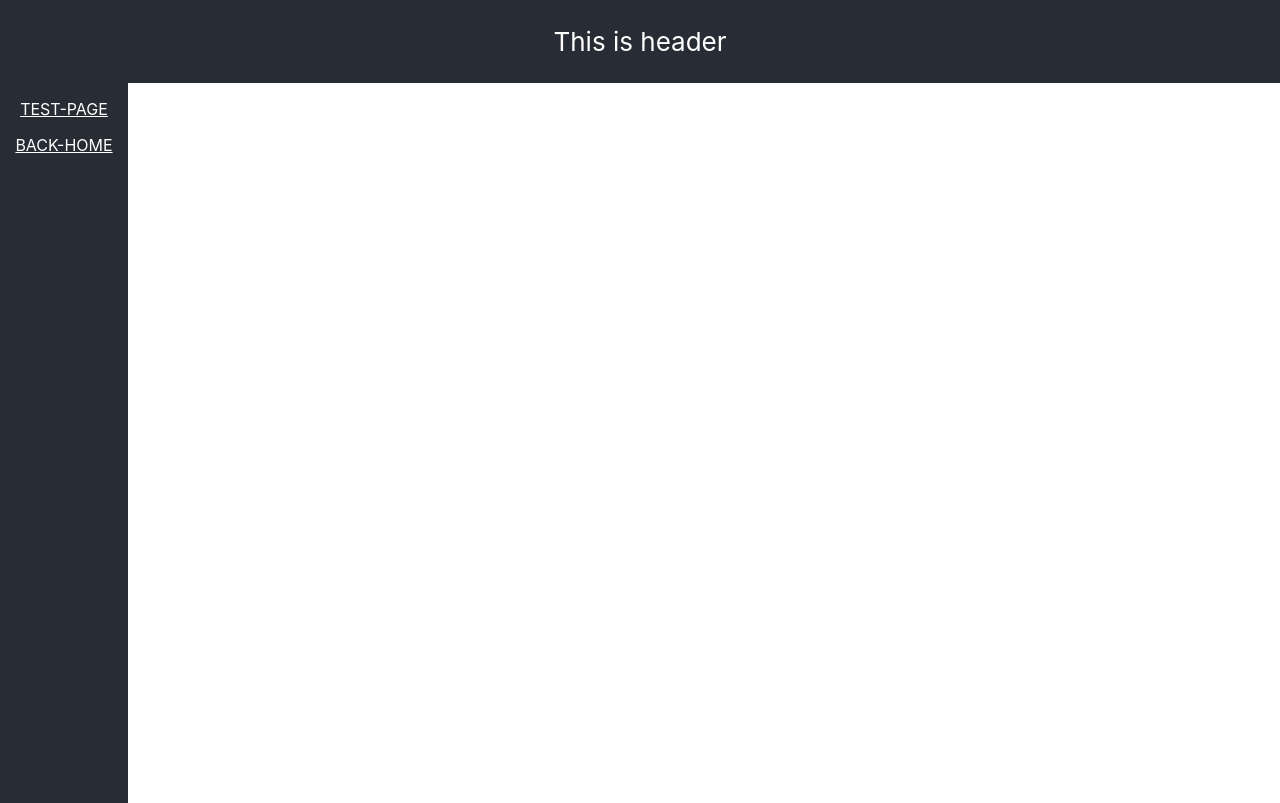
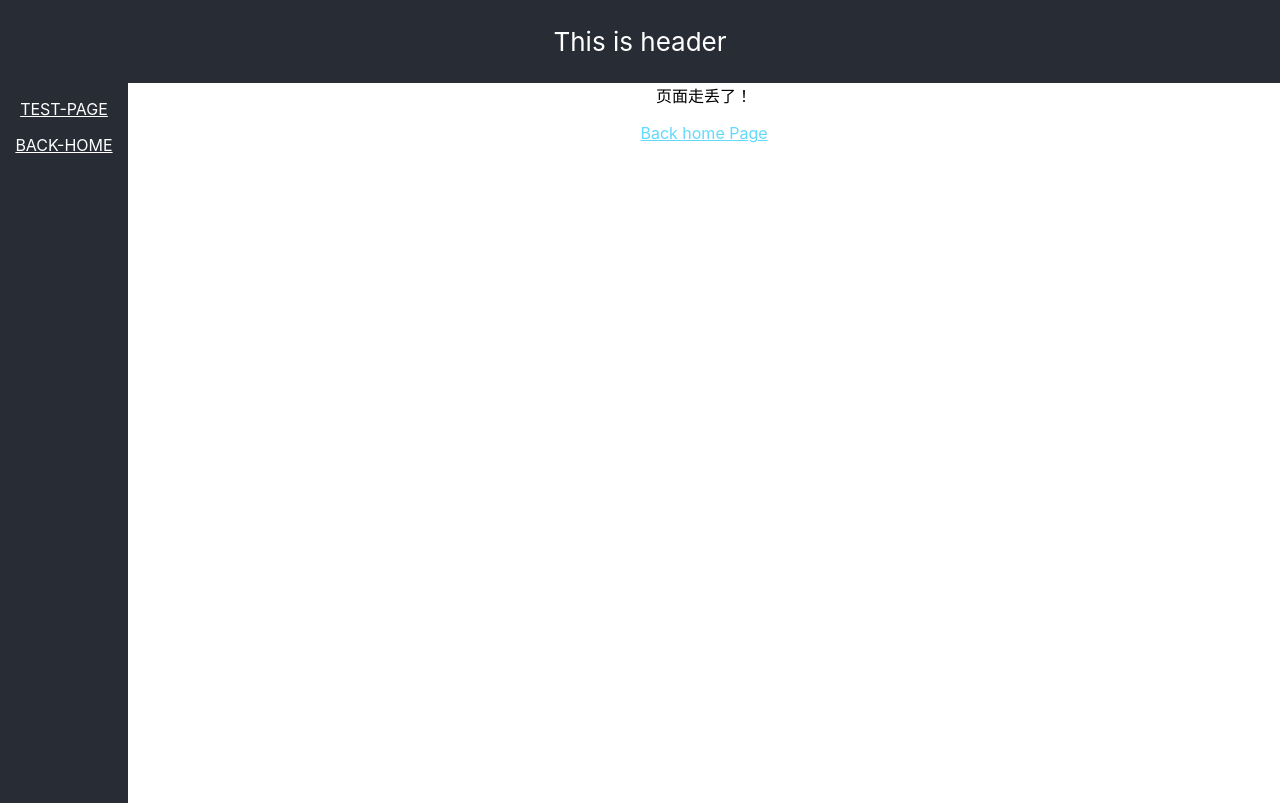
Before and after one commit to supervons/ExploreReact, a React app: page /sec/test in a window 1280 px wide. Built offline with nearby package versions, Linux system fonts and the light colour scheme; no server answers.

Commit message:
second page add  NotFound PAGE.

```diff
--- a/src/pages/home/index.tsx
+++ b/src/pages/home/index.tsx
@@ -14,7 +14,7 @@ const Index: React.FC<{}> = () => {
             fontWeight: 'bold',
             color: '#ffffff'
           }}
-          to={`/sec`}
+          to={`/sec/test-page`}
         >
           <p>To second Page</p>
         </NavLink>
--- a/src/pages/notfound/index.tsx
+++ b/src/pages/notfound/index.tsx
@@ -1,13 +1,13 @@
 import React from 'react';
-import { Link } from 'react-router-dom';
+import { NavLink } from 'react-router-dom';
 
 const Index: React.FC<{}> = () => {
   return (
     <div>
       <div>页面走丢了！</div>
-      <Link to="/">
+      <NavLink to="/">
         <p>Back home Page</p>
-      </Link>
+      </NavLink>
     </div>
   );
 };
--- a/src/pages/second/index.tsx
+++ b/src/pages/second/index.tsx
@@ -1,9 +1,10 @@
 import React, { useEffect, useState } from 'react';
 import service from 'utils/service';
 import './index.css';
-import { Route, NavLink } from 'react-router-dom';
+import { Route, NavLink, Switch } from 'react-router-dom';
 
 import Test from '../business/test';
+import NotFound from '../notfound';
 
 type UserInfo = {
   id: string;
@@ -46,7 +47,10 @@ const Index: React.FC<UserInfo> = () => {
           })}
         </aside>
         <div className="App-content">
-          <Route path="/sec/test-page" component={Test} />
+          <Switch>
+            <Route path="/sec/test-page" component={Test} />
+            <Route component={NotFound} />
+          </Switch>
         </div>
       </main>
     </div>
```
